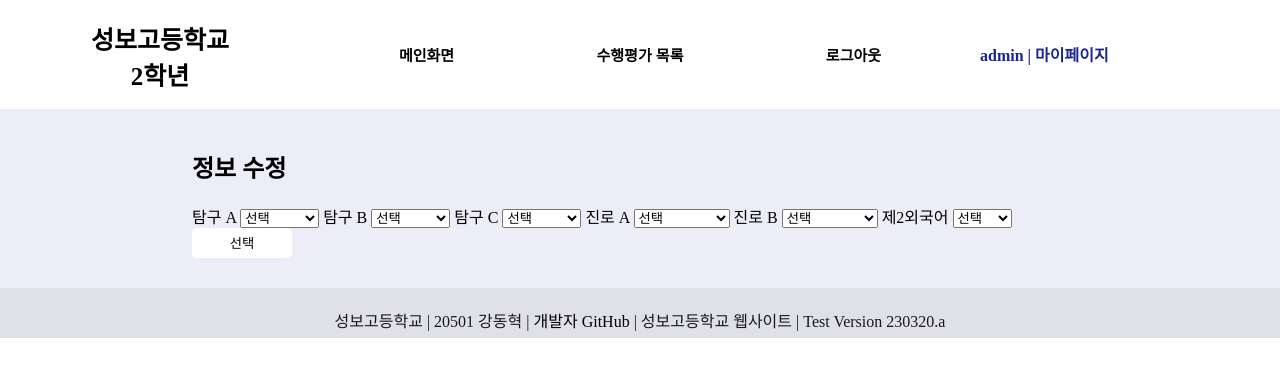
After one commit to nano1162/Develop, a Flask app: page /auth/winfo in a window 1280 px wide. The commit adds this page. Shown: the top 377 px of the page. Run offline with Flask 2, Linux system fonts and the light colour scheme; the visitor is signed in with stand-in values (Sample User, id 1); some libraries are stand-ins or nearby versions; some web fonts are replaced.

Commit message:
과목 구분 기능 구현 완료. 디자인 다듬을 필요성 존재

```diff
--- a/ClassMemo/flask_app.py
+++ b/ClassMemo/flask_app.py
@@ -83,7 +83,36 @@ def register():
 
 @app.route('/auth')
 def auth():
-    return render_template("auth.html")
+    db = pymysql.connect(host="localhost", user="root", passwd="0000", db="societydb", charset="utf8")
+    cur = db.cursor()
+
+    sql = f"select * from userinfo2 where id='{session['id']}'"
+    cur.execute(sql)
+
+    data_list = cur.fetchall()[0]
+
+    return render_template("auth.html", data_list=data_list)
+
+@app.route('/auth/winfo', methods=["GET", "POST"])
+def wauth():
+    if request.method == "GET":
+        return render_template("winfo.html")
+    elif request.method == "POST":
+        db = pymysql.connect(host="localhost", user="root", passwd="0000", db="societydb", charset="utf8")
+        cur = db.cursor()
+
+        tam_a = request.form['tam_a']
+        tam_b = request.form['tam_b']
+        tam_c = request.form['tam_c']
+        jin_a = request.form['jin_a']
+        jin_b = request.form['jin_b']
+        lang = request.form['lang']
+
+        sql = f"update userinfo2 set tam_a = '{tam_a}', tam_b='{tam_b}', tam_c='{tam_c}', jin_a='{jin_a}', jin_b='{jin_b}', lang='{lang}' where id='{session['id']}'"
+        cur.execute(sql)
+        db.commit()
+
+        return redirect('/auth')
 
 @app.route('/logout')
 def logout():
@@ -92,20 +121,34 @@ def logout():
 
 # 수행평가 게시판
 @app.route('/board')
-def society():
+def board():
     db = pymysql.connect(host="localhost", user="root", passwd="0000", db="societydb", charset="utf8")
     cur = db.cursor()
+    try:
+        sql = f"select * from userinfo2 where id='{session['id']}'"
+        cur.execute(sql)
 
-    try:
-        tam_a = request.args['tam_a']
-        tam_b = request.args['tam_b']
-        tam_c = request.args['tam_c']
-        jin_a = request.args['jin_a']
-        jin_b = request.args['jin_b']
-        lang = request.args['lang']
+        datali = cur.fetchall()
+        datali
+        tam_a = datali[0][2]
+        tam_b = datali[0][3]
+        tam_c = datali[0][4]
+        jin_a = datali[0][5]
+        jin_b = datali[0][6]
+        lang = datali[0][7]
+
         sql = f"SELECT * from society_table where (subject='{tam_a}' and selecter ='A')  or (subject = '{tam_b}' and selecter ='B') or  (subject='{tam_c}' and selecter ='C') or (subject = '{jin_a}' and selecter = 'A') or (subject='{jin_b}' and selecter ='B') or subject = '{lang}' or (selecter = '공통' and not subject ='일본어' and not subject = '중국어')order by _id desc"
     except:
-        sql = f"SELECT * from society_table order by _id desc"
+        try:
+            tam_a = request.args['tam_a']
+            tam_b = request.args['tam_b']
+            tam_c = request.args['tam_c']
+            jin_a = request.args['jin_a']
+            jin_b = request.args['jin_b']
+            lang = request.args['lang']
+            sql = f"SELECT * from society_table where (subject='{tam_a}' and selecter ='A')  or (subject = '{tam_b}' and selecter ='B') or  (subject='{tam_c}' and selecter ='C') or (subject = '{jin_a}' and selecter = 'A') or (subject='{jin_b}' and selecter ='B') or subject = '{lang}' or (selecter = '공통' and not subject ='일본어' and not subject = '중국어')order by _id desc"
+        except:
+            sql = f"SELECT * from society_table order by _id desc"
 
     cur.execute(sql)
 
--- a/ClassMemo/static/script/form.js
+++ b/ClassMemo/static/script/form.js
@@ -13,6 +13,8 @@ if (tamValue == "진로") {
     let element0 = document.createElement('option');
     let element1 = document.createElement('option');
     let element2 = document.createElement('option');
+    let element3 = document.createElement('option');
+
     element0.textContent = "과목 선택"
     selectSub.appendChild(element0);
 
@@ -23,6 +25,10 @@ if (tamValue == "진로") {
     element2.value = "생활과과학";
     element2.textContent = "생활과 과학";
     selectSub.appendChild(element2);
+
+    element3.value = "과학사";
+    element3.textContent = "과학사";
+    selectSub.appendChild(element3);
     if (didiv.childElementCount == 4) {
         let a = document.createElement('input');
         a.type = "date";
--- /dev/null
+++ b/ClassMemo/templates/winfo.html
@@ -0,0 +1,53 @@
+{% extends "base.html" %}
+
+{% block content %}
+<article>
+    <h2>정보 수정</h2>
+    <form action="" method="post">
+        <label for="tam_a">탐구 A</label>
+        <select name="tam_a">
+            <option value="">선택</option>
+            <option value="물리학1" >물리학1</option>
+            <option value="화학1">화학1</option>
+            <option value="생명과학1">생명과학1</option>
+            <option value="지구과학1">지구과학1</option>
+        </select>
+        <label for="tam_b">탐구 B</label>
+        <select name="tam_b">
+            <option value="">선택</option>
+            <option value="물리학1">물리학1</option>
+            <option value="화학1" >화학1</option>
+            <option value="생명과학1">생명과학1</option>
+            <option value="지구과학1">지구과학1</option>
+        </select>
+        <label for="tam_c">탐구 C</label>
+        <select name="tam_c">
+            <option value="">선택</option>
+            <option value="물리학1">물리학1</option>
+            <option value="화학1">화학1</option>
+            <option value="생명과학1">생명과학1</option>
+            <option value="지구과학1">지구과학1</option>
+        </select>
+        <label for="jin_a">진로 A</label>
+        <select name="jin_a">
+            <option value="">선택</option>
+            <option value="융합과학탐구">융합과학탐구</option>
+            <option value="생할과과학">생활과 과학</option>
+            <option value="과학사">과학사</option>
+        </select>
+        <label for="jin_b">진로 B</label>
+        <select name="jin_b">
+            <option value="">선택</option>
+            <option value="융합과학탐구">융합과학탐구</option>
+            <option value="생할과과학">생활과 과학</option>
+        </select>
+        <label for="lang">제2외국어</label>
+        <select name="lang">
+            <option value="">선택</option>
+            <option value="일본어">일본어</option>
+            <option value="중국어">중국어</option>
+        </select>
+        <button type="submit" class="btn">선택</button>
+    </form>
+</article>
+{% endblock %}
```
Also changed, not shown: ClassMemo/static/style_pc.css (+54 -1 lines), ClassMemo/templates/auth.html (+9 -0 lines), ClassMemo/templates/board.html (+27 -3 lines).
